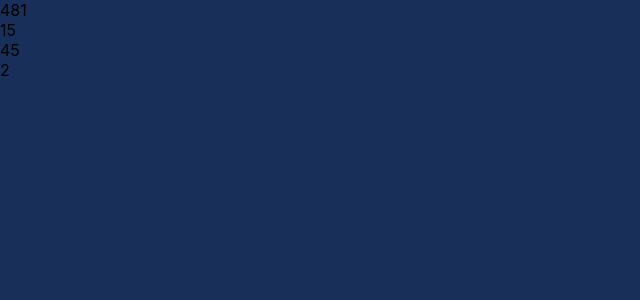
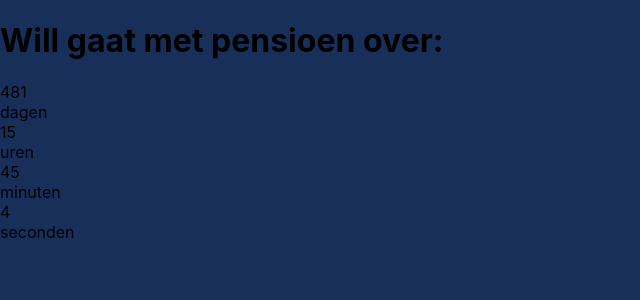
Before and after one commit to MikevPeeren/countdown, a Next.js app: page / in a window 1280 px wide. Shown: the top 300 px of the page, without its empty margins (0-640 px from the left). Built offline with nearby package versions, Linux system fonts and the light colour scheme.

Commit message:
Added Header & Favicon

```diff
--- /dev/null
+++ b/constants/general.ts
@@ -0,0 +1,8 @@
+export const TITLE = `Will's Pensioen`;
+
+export const HEADER = 'Will gaat met pensioen over:';
+
+export const DAYS = 'dagen';
+export const HOURS = 'uren';
+export const MINUTES = 'minuten';
+export const SECONDS = 'seconden';
--- a/pages/components/Countdown.tsx
+++ b/pages/components/Countdown.tsx
@@ -3,6 +3,9 @@ import { useState, useEffect } from 'react';
 
 // CSS
 import styles from './Countdown.scss';
+
+// Constants
+import { DAYS, HOURS, MINUTES, SECONDS } from '../../constants/general';
 
 const Countdown = () => {
   const [retirementDate, setRetirementDate] = useState(new Date('Sep 30, 2021 00:00:00').getTime());
@@ -30,15 +33,19 @@ const Countdown = () => {
     <div className={styles.countdown}>
       <div className={styles.countdown__days}>
         <div className={styles.countdown__numbers}>{daysLeft}</div>
+        {DAYS}
       </div>
       <div className={styles.countdown__hours}>
         <div className={styles.countdown__numbers}>{hoursLeft}</div>
+        {HOURS}
       </div>
       <div className={styles.countdown__minutes}>
         <div className={styles.countdown__numbers}>{minutesLeft}</div>
+        {MINUTES}
       </div>
       <div className={styles.countdown__seconds}>
         <div className={styles.countdown__numbers}>{secondsLeft}</div>
+        {SECONDS}
       </div>
     </div>
   );
--- /dev/null
+++ b/pages/components/Header.scss
@@ -0,0 +1,7 @@
+.header {
+  font-family: 'Lato', sans-serif;
+  text-align: center;
+  text-transform: uppercase;
+  letter-spacing: 5px;
+  color: #f6f4f3;
+}
--- /dev/null
+++ b/pages/components/Header.tsx
@@ -0,0 +1,11 @@
+// CSS
+import styles from './Header.scss';
+
+// Constants
+import { HEADER } from '../../constants/general';
+
+const Header = () => {
+  return <h1 className={styles.header}>{HEADER}</h1>;
+};
+
+export default Header;
--- a/pages/index.scss
+++ b/pages/index.scss
@@ -0,0 +1,8 @@
+.content {
+  width: 100vw;
+  height: 100vh;
+  display: flex;
+  justify-content: center;
+  align-items: center;
+  flex-direction: column;
+}
--- a/pages/index.tsx
+++ b/pages/index.tsx
@@ -7,17 +7,24 @@ import styles from './index.scss';
 
 // Components
 import Countdown from './components/Countdown';
+import Header from './components/Header';
+
+// Constants
+import { TITLE } from '../constants/general';
 
 const Home = () => {
   return (
     <div className="container">
       <Head>
-        <title>Create Next App</title>
+        <title>{TITLE}</title>
         <link rel="icon" href="/favicon.ico" />
       </Head>
 
       <main>
-        <Countdown />
+        <div className={styles.content}>
+          <Header></Header>
+          <Countdown />
+        </div>
       </main>
 
       <footer>
```
Also changed, not shown: 1 other file (tests, documents, lock files or other folders).
